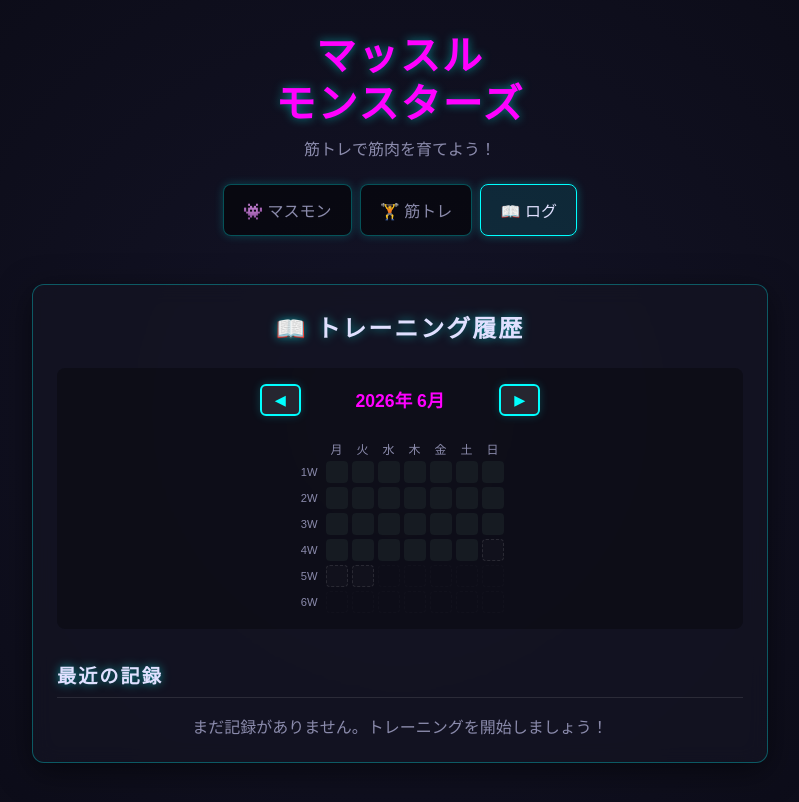
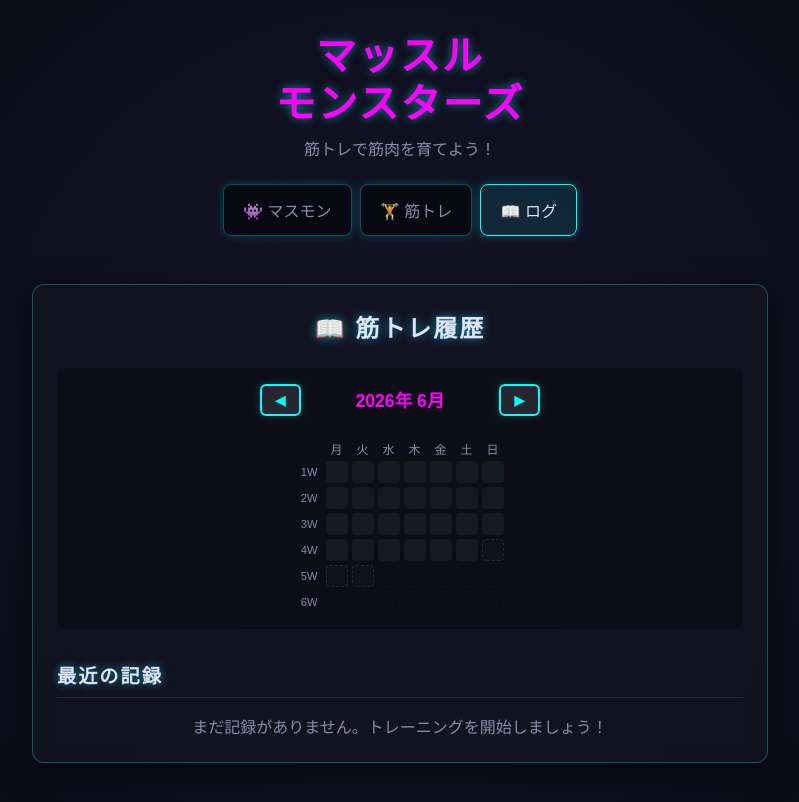
Before and after one commit to Uchu-Kurage/muscle_monsters, a React (Vite) app: page / in a window 1280 px wide. Both pictures are taken after a click on the button "📖 ログ". Shown: the top 802 px of the page, without its empty margins (240-1039 px from the left). Built offline with nearby package versions, Linux system fonts and the light colour scheme; a web font is replaced by a local one.

Commit message:
Change text to 筋トレ履歴

```diff
--- a/src/App.tsx
+++ b/src/App.tsx
@@ -625,7 +625,7 @@ function App() {
       {/* --- タブコンテンツ：ログ --- */}
       {activeTab === 'logs' && (
         <div className="glass-panel" style={{ marginTop: '0' }}>
-          <h2 style={{ marginBottom: '1.5rem', textAlign: 'center' }}>📖 トレーニング履歴</h2>
+          <h2 style={{ marginBottom: '1.5rem', textAlign: 'center' }}>📖 筋トレ履歴</h2>
 
           {/* 草カレンダー */}
           {renderCalendar()}
```
